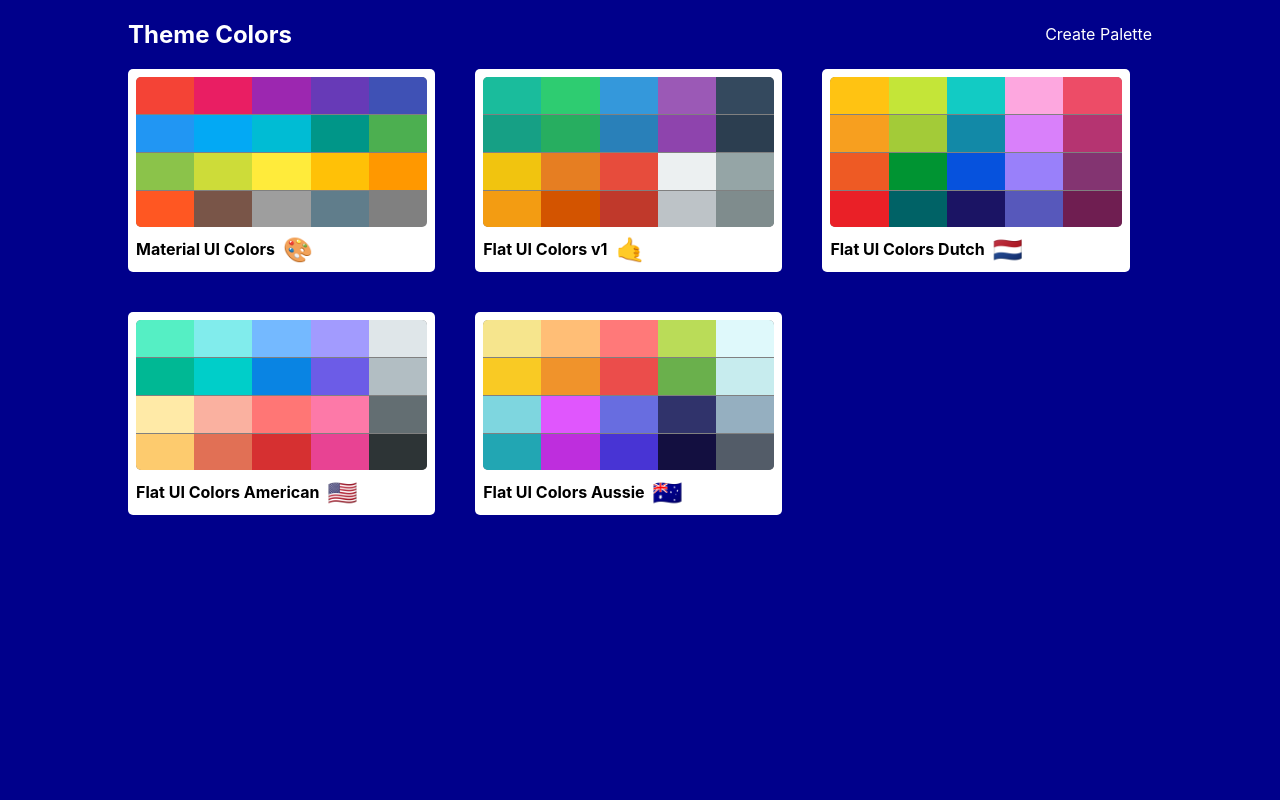
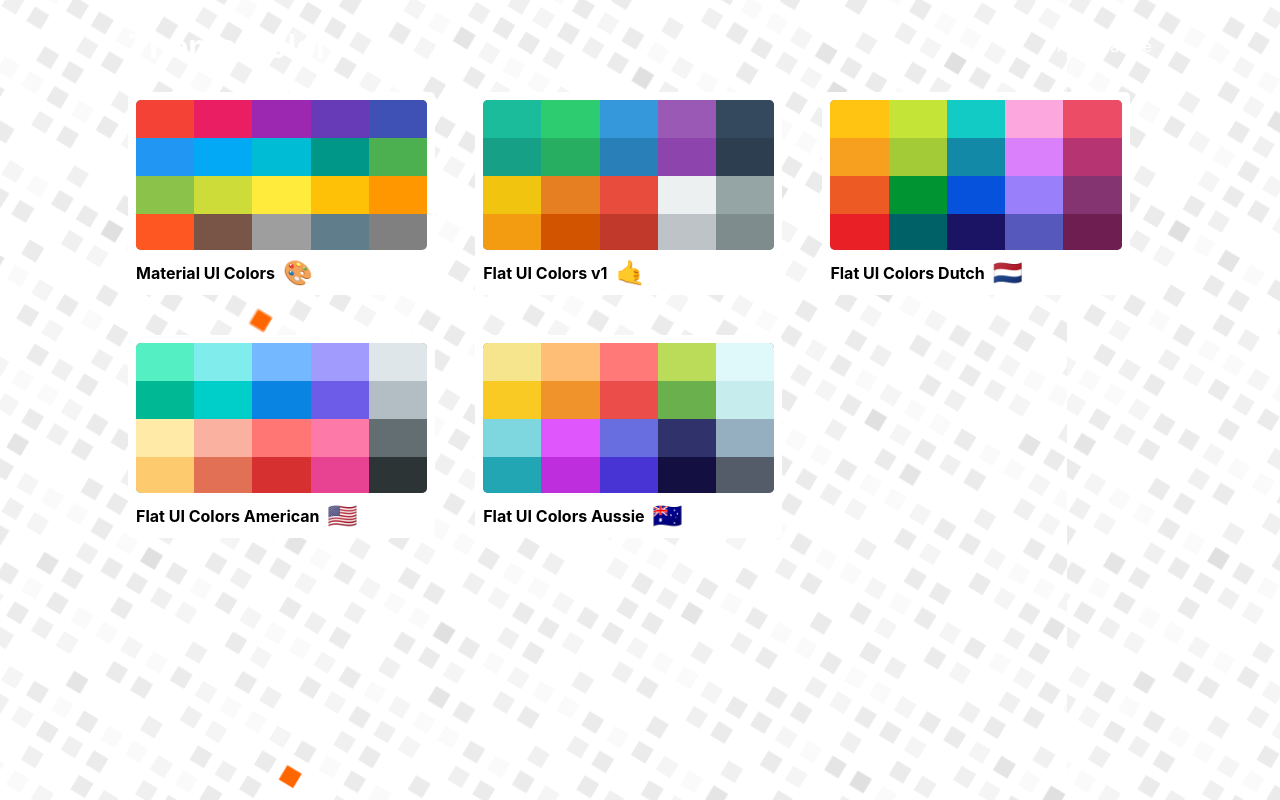
Before and after one commit to GinaKui/theme-color, a React (Create React App) app: page / in a window 1280 px wide. Built offline with nearby package versions, Linux system fonts and the light colour scheme.

Commit message:
add bg svg to PaletteList

```diff
--- a/src/PaletteList.js
+++ b/src/PaletteList.js
@@ -14,7 +14,7 @@
       <div className={classes.root}>
         <div className={classes.container}>
           <nav className={classes.nav}>
-            <h1>Theme Colors</h1>
+            <h1 className={classes.heading}>Theme Colors</h1>
             <Link to="/palette/new">Create Palette</Link>
           </nav>
           <div className={classes.palettes}>
--- a/src/styles/PaletteListStyles.js
+++ b/src/styles/PaletteListStyles.js
@@ -1,11 +1,15 @@
 import sizes from "./sizes";
+import bg from './bg.svg';
 export default {
   root: {
-    backgroundColor: 'darkblue',
     height: '100vh',
     display: 'flex',
     alignItems: 'flex-start',
-    justifyContent: 'center'
+    justifyContent: 'center',
+    backgroundColor: '#ffffff',
+    backgroundImage: `url(${bg})`,
+    /* background by SVGBackgrounds.com */
+    overflow: "scroll"
   },
   container: {
     width: '50%',
@@ -30,6 +34,9 @@
       color: 'white'
     }
   },
+  heading: {
+    fontSize: "2rem"
+  },
   palettes: {
     boxSizing: 'border-box',
     width: '100%',
```
Also changed, not shown: src/styles/bg.svg (added).
